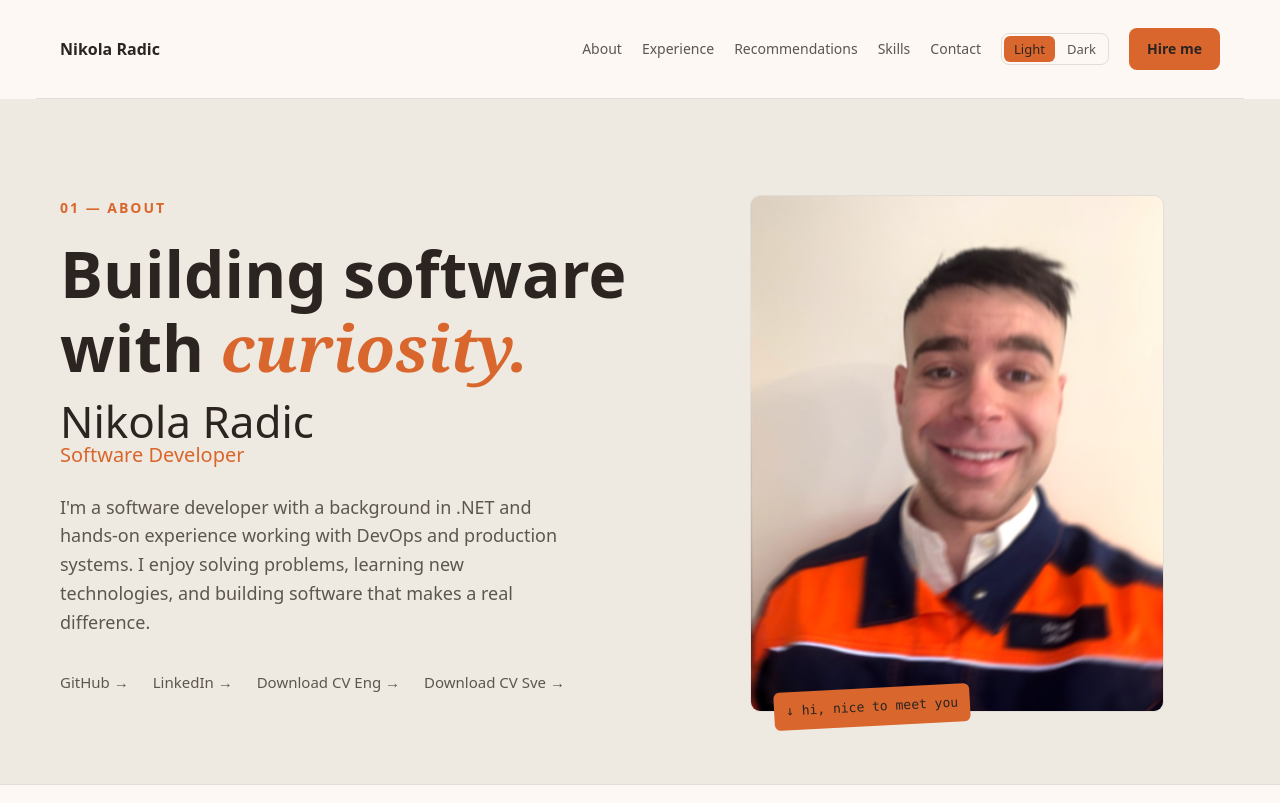
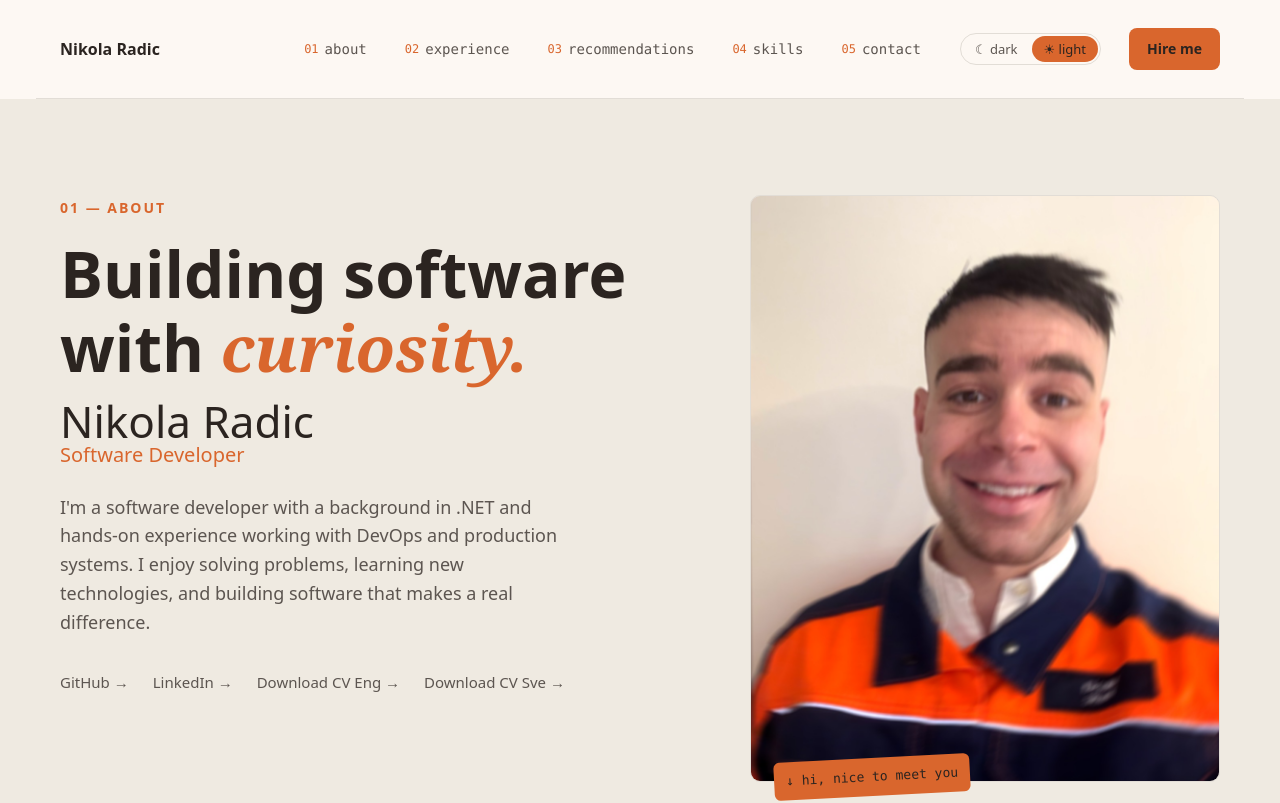
Before and after one commit to nikoradic/portfolio, a React (Vite) app: page / in a window 1280 px wide. Shown: the top 803 px of the page. Built offline with nearby package versions, Linux system fonts and the light colour scheme.

Commit message:
Refine header navigation and theme toggle

```diff
--- a/src/App.css
+++ b/src/App.css
@@ -36,26 +36,42 @@
 .nav-links {
   display: flex;
   flex-wrap: wrap;
-  gap: 20px;
+  gap: 16px;
 }
 
 .nav-links a {
+  display: inline-flex;
+  align-items: center;
   color: var(--text);
   text-decoration: none;
+  font-family: ui-monospace, SFMono-Regular, Menlo, Consolas, monospace;
   font-size: 14px;
-  transition: color 0.2s ease;
+  text-transform: lowercase;
+  padding: 6px 10px;
+  border: 1px solid transparent;
+  border-radius: 6px;
+  transition:
+    color 0.2s ease,
+    border-color 0.2s ease;
 }
 
 .nav-links a:hover,
 .nav-links a:focus-visible {
   color: var(--accent);
+  border-color: var(--accent);
+}
+
+.nav-num {
+  color: var(--accent);
+  font-size: 12px;
+  margin-right: 6px;
 }
 
 .nav-right {
   display: flex;
   align-items: center;
   flex-wrap: wrap;
-  gap: 20px;
+  gap: 28px;
 }
 
 .theme-toggle {
@@ -63,7 +79,7 @@
   align-items: center;
   gap: 2px;
   border: 1px solid var(--border);
-  border-radius: 8px;
+  border-radius: 999px;
   padding: 2px;
 }
 
@@ -73,8 +89,9 @@
   color: var(--text);
   font-size: 13px;
   font-family: inherit;
-  padding: 4px 10px;
-  border-radius: 6px;
+  text-transform: lowercase;
+  padding: 4px 12px;
+  border-radius: 999px;
   cursor: pointer;
   transition:
     background-color 0.2s ease,
@@ -261,12 +278,6 @@
   display: flex;
   flex-direction: column;
   gap: 12px;
-}
-
-@media (min-width: 901px) {
-  .hero-visual {
-    max-width: 88%;
-  }
 }
 
 .hero-photo-wrap {
--- a/src/App.tsx
+++ b/src/App.tsx
@@ -11,13 +11,33 @@ function App() {
         <span className="nav-name">Nikola Radic</span>
         <div className="nav-right">
           <nav className="nav-links">
-            <a href="#about">About</a>
-            <a href="#experience">Experience</a>
-            <a href="#recommendations">Recommendations</a>
-            <a href="#skills">Skills</a>
-            <a href="#contact">Contact</a>
+            <a href="#about">
+              <span className="nav-num">01</span>About
+            </a>
+            <a href="#experience">
+              <span className="nav-num">02</span>Experience
+            </a>
+            <a href="#recommendations">
+              <span className="nav-num">03</span>Recommendations
+            </a>
+            <a href="#skills">
+              <span className="nav-num">04</span>Skills
+            </a>
+            <a href="#contact">
+              <span className="nav-num">05</span>Contact
+            </a>
           </nav>
           <div className="theme-toggle">
+            <button
+              type="button"
+              className={
+                theme === 'dark' ? 'theme-toggle-btn active' : 'theme-toggle-btn'
+              }
+              aria-pressed={theme === 'dark'}
+              onClick={() => setTheme('dark')}
+            >
+              ☾ Dark
+            </button>
             <button
               type="button"
               className={
@@ -26,17 +46,7 @@ function App() {
               aria-pressed={theme === 'light'}
               onClick={() => setTheme('light')}
             >
-              Light
-            </button>
-            <button
-              type="button"
-              className={
-                theme === 'dark' ? 'theme-toggle-btn active' : 'theme-toggle-btn'
-              }
-              aria-pressed={theme === 'dark'}
-              onClick={() => setTheme('dark')}
-            >
-              Dark
+              ☀ Light
             </button>
           </div>
           <a className="nav-cta" href="#contact">
```
